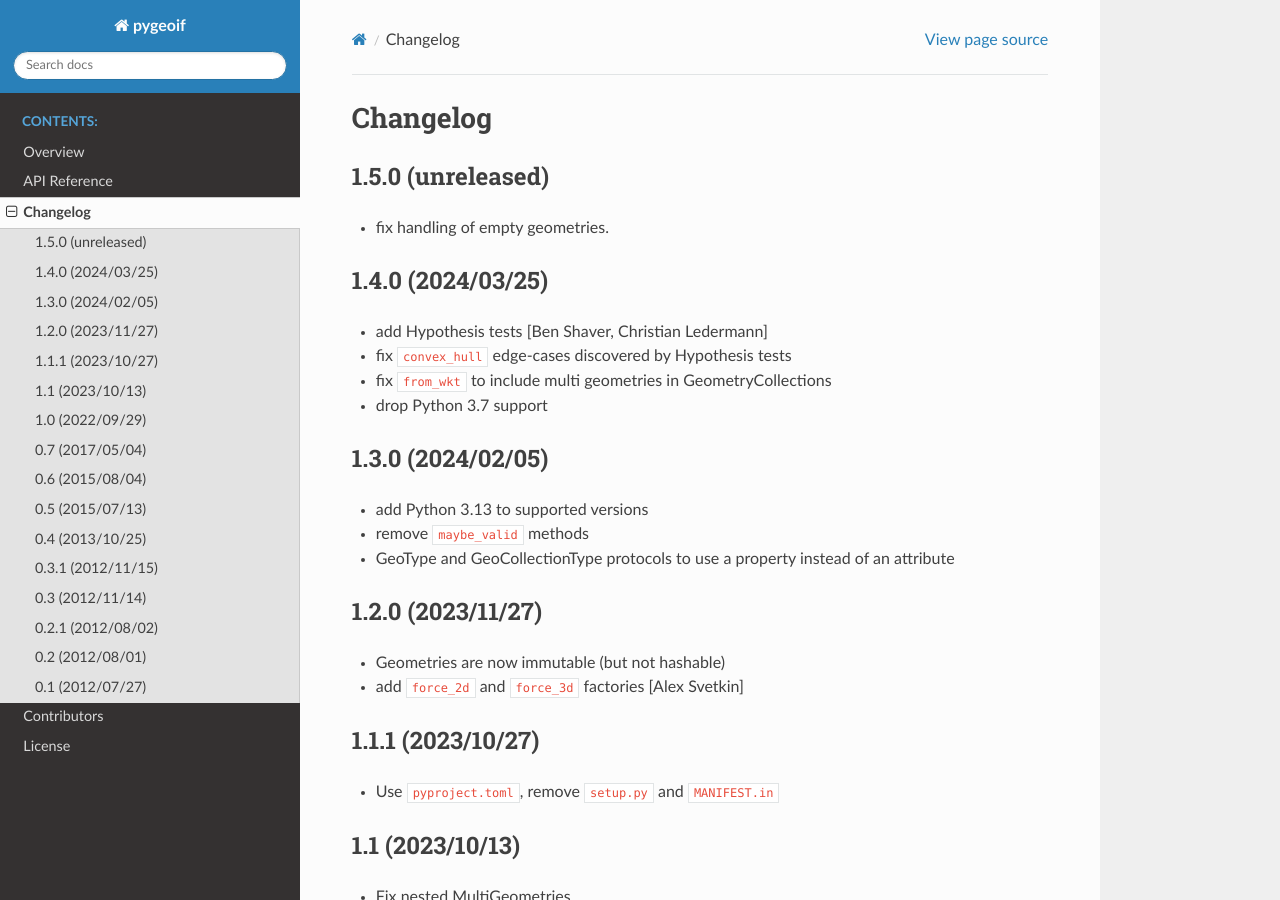
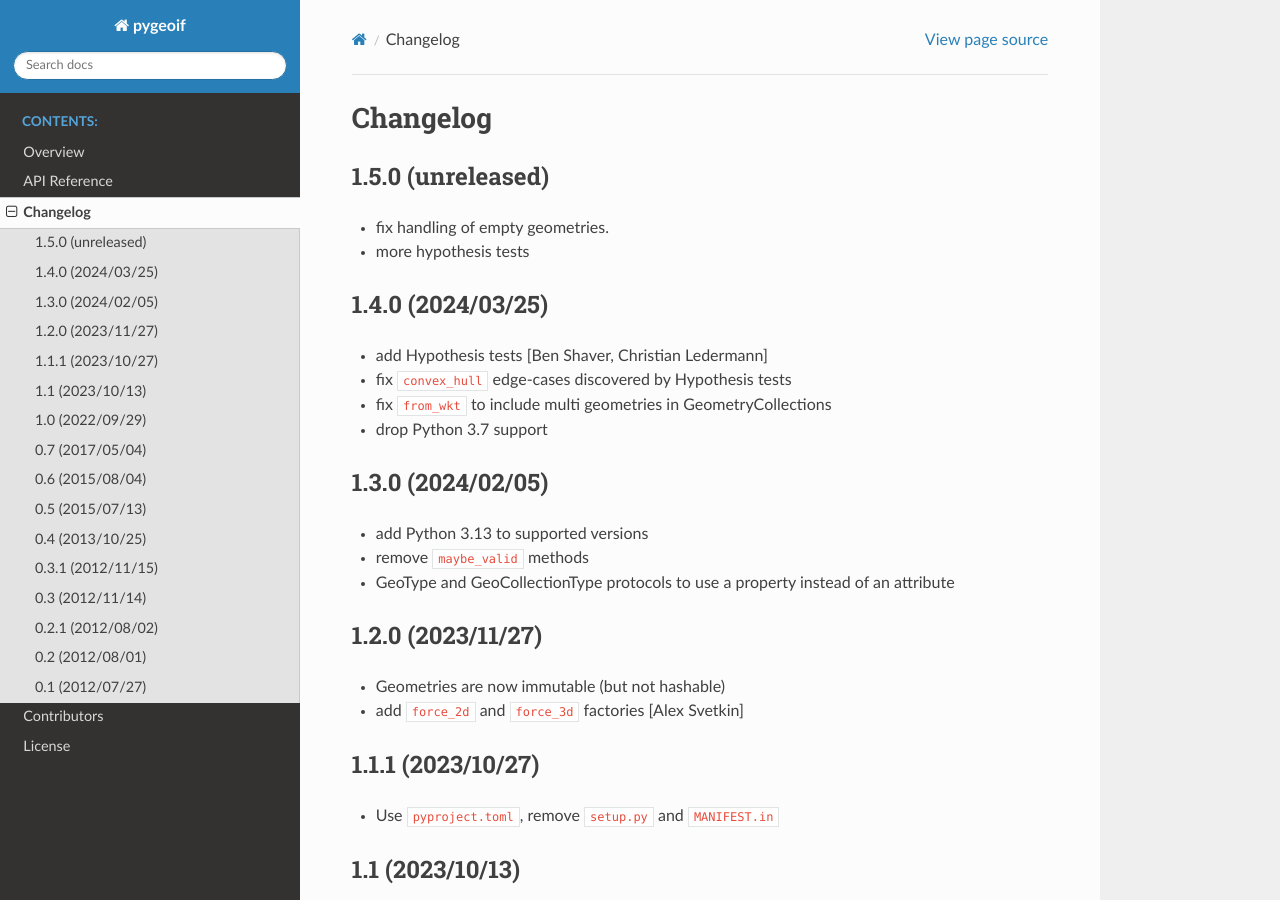
Before and after one commit to cleder/pygeoif, a Sphinx documentation site: the page built from docs/HISTORY.rst, in a window 1280 px wide and 900 px high. Built offline with Sphinx 7.4.7 and the Read the Docs theme 2.0.0, drawn with Linux system fonts in a browser that asks for light colours; the version number could not be read and is left out.

Commit message:
update history

```diff
--- a/docs/HISTORY.rst
+++ b/docs/HISTORY.rst
@@ -5,6 +5,7 @@ Changelog
 ------------------
 
 - fix handling of empty geometries.
+- more hypothesis tests
 
 1.4.0 (2024/03/25)
 ------------------
```
